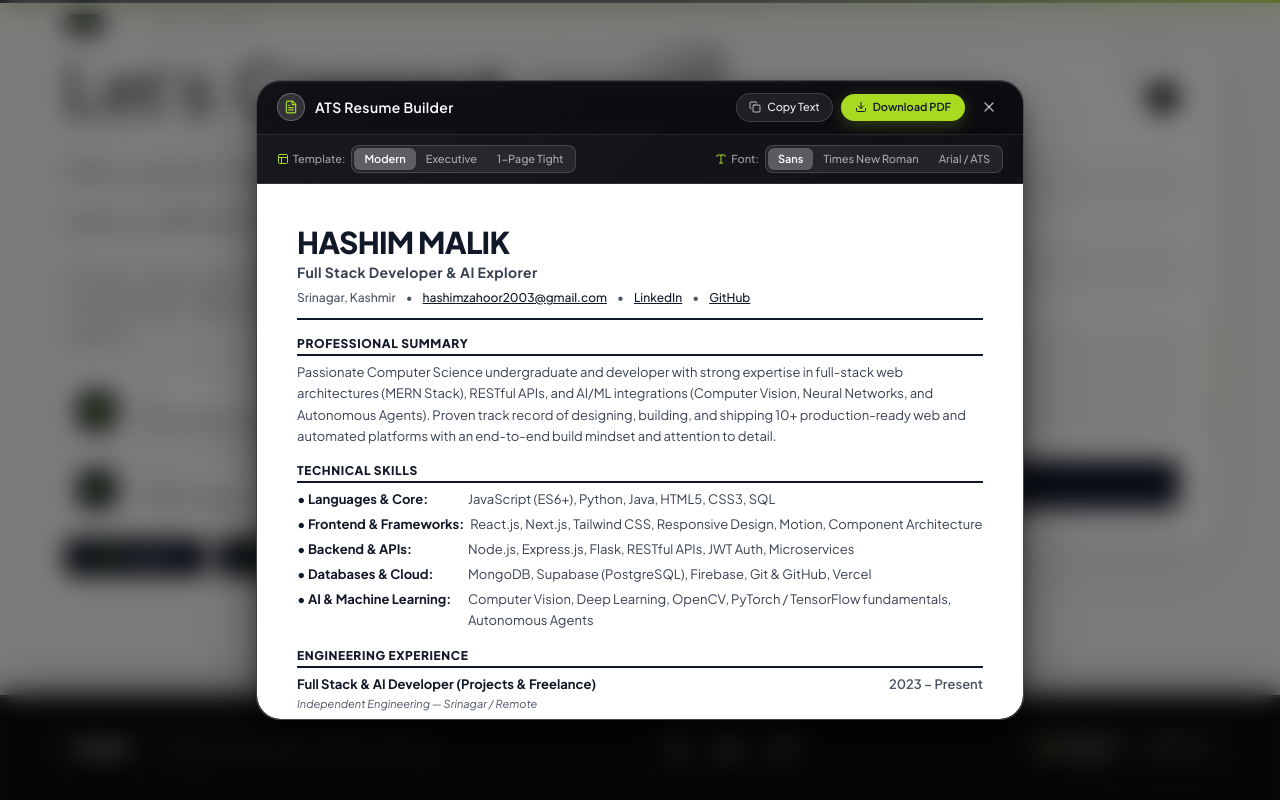
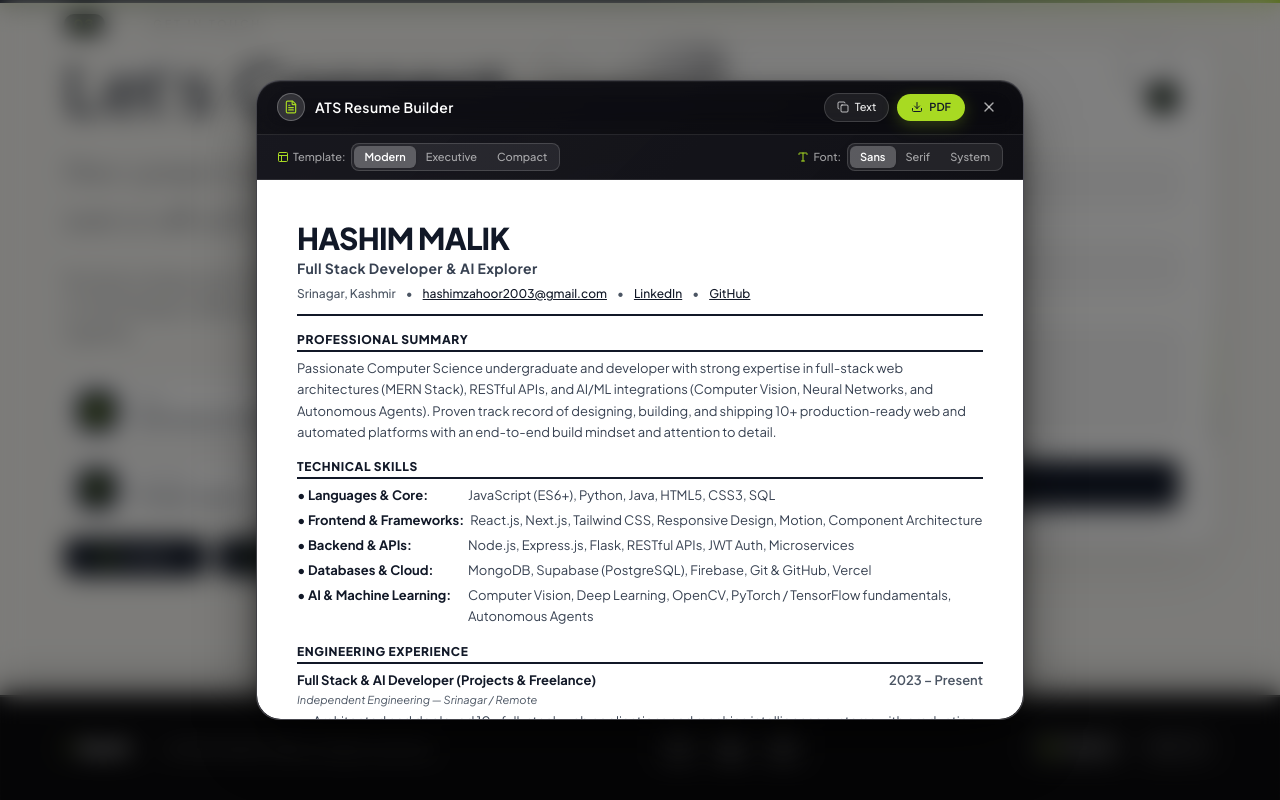
Before and after one commit to Hashimmalik46/My-Portfolio, a React (Vite) app: page / in a window 1280 px wide. Both pictures are taken after a click on the button "Resume". Shown: the part 7363-8163 px from the top of the page. Built offline with nearby package versions, Linux system fonts and the light colour scheme; a web font is replaced by a local one.

Commit message:
res modal fixed

```diff
--- a/src/components/ResumeModal.jsx
+++ b/src/components/ResumeModal.jsx
@@ -277,7 +277,7 @@ export default function ResumeModal({ isOpen, onClose }) {
   const modalJSX = (
     <AnimatePresence>
       {isOpen && (
-        <div className="fixed inset-0 z-[9999] flex items-center justify-center p-3 sm:p-4 md:p-6 pointer-events-auto font-jakarta">
+        <div className="fixed inset-0 z-[9999] flex items-center justify-center p-2 sm:p-4 md:p-6 pointer-events-auto font-jakarta">
           {/* Backdrop (identical to Chatbot) */}
           <motion.div
             initial={{ opacity: 0 }}
@@ -293,7 +293,7 @@ export default function ResumeModal({ isOpen, onClose }) {
             animate={{ opacity: 1, scale: 1, y: 0 }}
             exit={{ opacity: 0, scale: 0.95, y: 10 }}
             transition={{ type: "spring", stiffness: 450, damping: 32 }}
-            className="relative w-full max-w-3xl h-[640px] max-h-[90vh] flex flex-col rounded-2xl sm:rounded-3xl border border-white/20 overflow-hidden z-10 font-jakarta shadow-2xl"
+            className="relative w-full max-w-3xl h-[640px] max-h-[92vh] sm:max-h-[90vh] flex flex-col rounded-2xl sm:rounded-3xl border border-white/20 overflow-hidden z-10 font-jakarta shadow-2xl"
             style={{
               background:
                 "linear-gradient(135deg, rgba(26, 26, 36, 0.92) 0%, rgba(18, 18, 26, 0.95) 50%, rgba(12, 12, 18, 0.98) 100%)",
@@ -308,33 +308,35 @@ export default function ResumeModal({ isOpen, onClose }) {
             }}
           >
             {/* 1. Header Main Toolbar */}
-            <div className="flex items-center justify-between px-4 sm:px-5 py-3 border-b border-white/10 bg-black/40 backdrop-blur-md shrink-0">
-              <div className="flex items-center gap-2.5">
-                <div className="w-7 h-7 rounded-full bg-white/15 border border-white/25 flex items-center justify-center text-white shadow-inner">
-                  <FileText size={14} className="text-pAccent" />
+            <div className="flex items-center justify-between px-3 sm:px-5 py-2.5 sm:py-3 border-b border-white/10 bg-black/40 backdrop-blur-md shrink-0 gap-2">
+              <div className="flex items-center gap-2 sm:gap-2.5 min-w-0">
+                <div className="w-6 h-6 sm:w-7 sm:h-7 rounded-full bg-white/15 border border-white/25 flex items-center justify-center text-white shadow-inner shrink-0">
+                  <FileText size={13} className="text-pAccent sm:w-3.5 sm:h-3.5" />
                 </div>
-                <h3 className="text-xs sm:text-sm font-semibold text-white tracking-wide drop-shadow-sm">
+                <h3 className="text-xs sm:text-sm font-semibold text-white tracking-wide drop-shadow-sm whitespace-nowrap truncate">
                   ATS Resume Builder
                 </h3>
               </div>
 
-              <div className="flex items-center gap-2">
+              <div className="flex items-center gap-1.5 sm:gap-2 shrink-0">
                 {/* Copy Plain Text Button */}
                 <button
                   type="button"
                   onClick={handleCopyPlainText}
-                  className="flex items-center gap-1.5 px-3 py-1.5 rounded-full bg-white/[0.08] hover:bg-white/[0.16] border border-white/15 hover:border-white/30 text-xs text-white/90 hover:text-white font-medium transition-all cursor-pointer shadow-sm"
+                  className="flex items-center gap-1 sm:gap-1.5 px-2.5 sm:px-3 py-1 sm:py-1.5 rounded-full bg-white/[0.08] hover:bg-white/[0.16] border border-white/15 hover:border-white/30 text-[11px] sm:text-xs text-white/90 hover:text-white font-medium transition-colors cursor-pointer shadow-sm whitespace-nowrap"
                   title="Copy ATS formatted plain text"
                 >
                   {copied ? (
                     <>
-                      <Check size={12} className="text-emerald-400" />
-                      <span className="text-emerald-400 text-[11px]">Copied</span>
+                      <Check size={11} className="text-emerald-400 sm:w-3 sm:h-3" />
+                      <span className="text-emerald-400 text-[10.5px] sm:text-[11px]">Copied</span>
                     </>
                   ) : (
                     <>
-                      <Copy size={12} className="text-white/70" />
-                      <span className="text-[11px]">Copy Text</span>
+                      <Copy size={11} className="text-white/70 sm:w-3 sm:h-3" />
+                      <span className="text-[10.5px] sm:text-[11px]">
+                        <span className="hidden xs:inline">Copy </span>Text
+                      </span>
                     </>
                   )}
                 </button>
@@ -343,11 +345,13 @@ export default function ResumeModal({ isOpen, onClose }) {
                 <button
                   type="button"
                   onClick={handlePrint}
-                  className="flex items-center gap-1.5 px-3.5 py-1.5 rounded-full bg-pAccent hover:bg-[#bdf328] text-secondary text-xs font-semibold shadow-[0_4px_16px_rgba(168,218,34,0.25)] transition-all cursor-pointer hover:scale-105"
+                  className="flex items-center gap-1 sm:gap-1.5 px-2.5 sm:px-3.5 py-1 sm:py-1.5 rounded-full bg-pAccent hover:bg-[#bdf328] text-secondary text-[11px] sm:text-xs font-semibold shadow-[0_4px_16px_rgba(168,218,34,0.25)] transition-all cursor-pointer hover:scale-105 whitespace-nowrap"
                   title="Download clean 1-2 page PDF"
                 >
-                  <Download size={12} />
-                  <span className="text-[11px]">Download PDF</span>
+                  <Download size={11} className="sm:w-3 sm:h-3" />
+                  <span className="text-[10.5px] sm:text-[11px]">
+                    <span className="hidden xs:inline">Download </span>PDF
+                  </span>
                 </button>
 
                 {/* Close Button */}
@@ -355,31 +359,31 @@ export default function ResumeModal({ isOpen, onClose }) {
                   type="button"
                   onClick={onClose}
                   title="Close (Esc)"
-                  className="p-1.5 rounded-lg text-white/65 hover:text-white hover:bg-white/15 transition-colors cursor-pointer ml-0.5"
+                  className="p-1 sm:p-1.5 rounded-lg text-white/65 hover:text-white hover:bg-white/15 transition-colors cursor-pointer ml-0.5"
                 >
-                  <X size={16} />
+                  <X size={15} className="sm:w-4 sm:h-4" />
                 </button>
               </div>
             </div>
 
             {/* 2. Customizer Ribbon (Templates & Fonts Selector) */}
-            <div className="px-4 sm:px-5 py-2.5 bg-black/25 border-b border-white/10 flex flex-wrap items-center justify-between gap-3 text-xs shrink-0">
+            <div className="px-3 sm:px-5 py-1.5 sm:py-2 bg-black/25 border-b border-white/10 flex flex-wrap items-center justify-between gap-2 text-xs shrink-0">
               {/* Template Selector */}
-              <div className="flex items-center gap-1.5">
-                <span className="text-[11px] text-white/60 font-medium flex items-center gap-1">
-                  <Layout size={12} className="text-pAccent" /> Template:
+              <div className="flex items-center gap-1 sm:gap-1.5">
+                <span className="text-[10.5px] sm:text-[11px] text-white/60 font-medium flex items-center gap-1 shrink-0">
+                  <Layout size={11} className="text-pAccent sm:w-3 sm:h-3" /> Template:
                 </span>
                 <div className="flex items-center bg-white/[0.08] p-0.5 rounded-lg border border-white/15">
                   {[
                     { id: "modern", label: "Modern" },
                     { id: "executive", label: "Executive" },
-                    { id: "compact", label: "1-Page Tight" },
+                    { id: "compact", label: "Compact" },
                   ].map((t) => (
                     <button
                       key={t.id}
                       type="button"
                       onClick={() => setActiveTemplate(t.id)}
-                      className={`px-2.5 py-1 rounded-md text-[11px] font-medium transition-all cursor-pointer ${
+                      className={`px-2 sm:px-2.5 py-0.5 sm:py-1 rounded-md text-[10px] sm:text-[11px] font-medium transition-colors cursor-pointer ${
                         activeTemplate === t.id
                           ? "bg-white/25 text-white shadow-sm font-semibold"
                           : "text-white/60 hover:text-white"
@@ -392,21 +396,21 @@ export default function ResumeModal({ isOpen, onClose }) {
               </div>
 
               {/* Font Selector */}
-              <div className="flex items-center gap-1.5">
-                <span className="text-[11px] text-white/60 font-medium flex items-center gap-1">
-                  <Type size={12} className="text-pAccent" /> Font:
+              <div className="flex items-center gap-1 sm:gap-1.5">
+                <span className="text-[10.5px] sm:text-[11px] text-white/60 font-medium flex items-center gap-1 shrink-0">
+                  <Type size={11} className="text-pAccent sm:w-3 sm:h-3" /> Font:
                 </span>
                 <div className="flex items-center bg-white/[0.08] p-0.5 rounded-lg border border-white/15">
                   {[
                     { id: "sans", label: "Sans" },
-                    { id: "serif", label: "Times New Roman" },
-                    { id: "system", label: "Arial / ATS" },
+                    { id: "serif", label: "Serif" },
+                    { id: "system", label: "System" },
                   ].map((f) => (
                     <button
                       key={f.id}
                       type="button"
                       onClick={() => setActiveFont(f.id)}
-                      className={`px-2.5 py-1 rounded-md text-[11px] font-medium transition-all cursor-pointer ${
+                      className={`px-2 sm:px-2.5 py-0.5 sm:py-1 rounded-md text-[10px] sm:text-[11px] font-medium transition-colors cursor-pointer ${
                         activeFont === f.id
                           ? "bg-white/25 text-white shadow-sm font-semibold"
                           : "text-white/60 hover:text-white"
```
